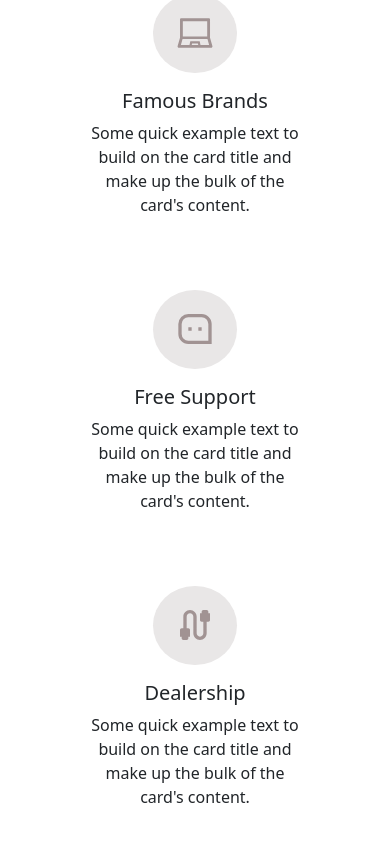
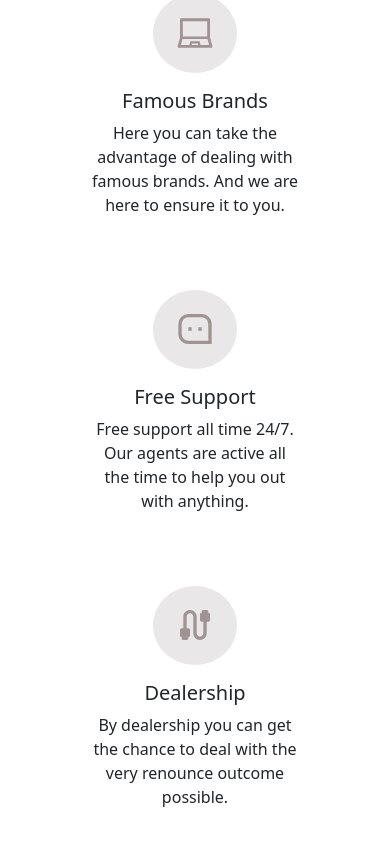
Before and after one commit to AnikKDev/laptop-mania, a React (Create React App) app: page / in a window 390 px wide. Shown: the part 1240-2084 px from the top of the page. Built offline with nearby package versions, Linux system fonts and the light colour scheme; no server answers; a web font is replaced by a local one.

Commit message:
completed: loading spinner, firebase set up

```diff
--- a/src/App.css
+++ b/src/App.css
@@ -5,5 +5,5 @@ a {
 }
 
 .set-min-height {
-    min-height: 80vh;
+    min-height: 90vh;
 }
--- a/src/Components/AddItem/AddItem.js
+++ b/src/Components/AddItem/AddItem.js
@@ -24,9 +24,10 @@ const AddItem = () => {
             .catch(function (error) {
                 console.log(error);
             });
+        data.target.reset()
     };
     return (
-        <div>
+        <div className="mb-5">
             <h2 className="text-center my-3 item-title">
                 Add items
             </h2>
--- a/src/Components/Footer/Footer.js
+++ b/src/Components/Footer/Footer.js
@@ -4,13 +4,13 @@ import { FaFacebookSquare, FaInstagram, FaLinkedin } from 'react-icons/fa';
 // FaFacebookSquare,FaInstagram,FaLinkedin
 const Footer = () => {
     return (
-        <div className='footer-container d-flex justify-content-between align-items-center mt-5 px-5'>
-            <p className="mb-0">&copy; All rights reserved to Laptop Mania</p>
-            <p className="mb-0"><span className="highlighted-text">Privacy Policy</span> | <span className="highlighted-text">Terms And Conditions</span> | <span className="highlighted-text">Contact Us</span>
+        <div className='footer-container row px-4 gx-0 justify-content-center align-items-center'>
+            <p className="mb-0 col-md-4 text-center">&copy; All rights reserved to Laptop Mania</p>
+            <p className="mb-0 col-md-4 text-center"><span className="highlighted-text">Privacy Policy</span> | <span className="highlighted-text">Terms And Conditions</span> | <span className="highlighted-text">Contact Us</span>
             </p>
-            <div>
-                <h4>Connect with us</h4>
-                <div className="d-flex align-items-center justify-content-between px-4">
+            <div className="col-md-3">
+                <h4 className="text-center">Connect with us</h4>
+                <div className="d-flex align-items-center justify-content-around px-5 mx-3 mt-md-3">
                     <FaFacebookSquare className="contact-icons highlighted-text"></FaFacebookSquare>
                     <FaInstagram className="contact-icons highlighted-text"></FaInstagram>
                     <FaLinkedin className="contact-icons highlighted-text"> </FaLinkedin>
--- a/src/Components/Home/Inventory/Inventory.js
+++ b/src/Components/Home/Inventory/Inventory.js
@@ -3,13 +3,17 @@ import React, { useState, useEffect } from 'react';
 import { Link } from 'react-router-dom';
 import './Inventory.css';
 import InventoryItem from './InventoryItem/InventoryItem';
+import LoadingSpinner from '../../Loadingspinner/LoadingSpinner';
 const Inventory = () => {
+    const [isLoading, setIsLoading] = useState(false);
     const [inventoryItems, setInventoryItems] = useState([]);
     useEffect(() => {
         async function getItems() {
             try {
+                setIsLoading(true);
                 const { data } = await axios.get('https://intense-ridge-60059.herokuapp.com/inventory');
                 setInventoryItems(data);
+                setIsLoading(false);
             } catch (error) {
                 console.error(error);
             }
@@ -21,6 +25,9 @@ const Inventory = () => {
             <h1 className='text-center inventory-title'>Inventory</h1>
             <hr className="w-25 mx-auto" />
             <div className='my-5'>
+                {
+                    isLoading ? <LoadingSpinner></LoadingSpinner> : undefined
+                }
                 {
                     inventoryItems.map(inventoryItem => <InventoryItem key={inventoryItem._id} inventoryItem={inventoryItem}></InventoryItem>)
                 }
--- a/src/Components/Home/ManiaPortal/ManiaPortal.js
+++ b/src/Components/Home/ManiaPortal/ManiaPortal.js
@@ -23,8 +23,7 @@ const ManiaPortal = () => {
                             <Card.Title>Famous Brands</Card.Title>
 
                             <Card.Text>
-                                Some quick example text to build on the card title and make up the bulk of
-                                the card's content.
+                                Here you can take the advantage of dealing with famous brands. And we are here to ensure it to you.
                             </Card.Text>
                         </Card.Body>
                     </Card>
@@ -35,8 +34,7 @@ const ManiaPortal = () => {
                             <div className="maniaportal-icons-container d-flex justify-content-center align-items-center p-3 mx-auto my-3"><RiMessage3Line className="maniaportal-icons"></RiMessage3Line></div>
                             <Card.Title>Free Support</Card.Title>
                             <Card.Text>
-                                Some quick example text to build on the card title and make up the bulk of
-                                the card's content.
+                                Free support all time 24/7. Our agents are active all the time to help you out with anything.
                             </Card.Text>
                         </Card.Body>
                     </Card>
@@ -47,8 +45,7 @@ const ManiaPortal = () => {
                             <div className="maniaportal-icons-container d-flex justify-content-center align-items-center p-3 mx-auto my-3"><MdCable className="maniaportal-icons"></MdCable></div>
                             <Card.Title>Dealership</Card.Title>
                             <Card.Text>
-                                Some quick example text to build on the card title and make up the bulk of
-                                the card's content.
+                                By dealership you can get the chance to deal with the very renounce outcome possible.
                             </Card.Text>
                         </Card.Body>
                     </Card>
@@ -59,8 +56,7 @@ const ManiaPortal = () => {
                             <div className="maniaportal-icons-container d-flex justify-content-center align-items-center p-3 mx-auto my-3"><BsSave className="maniaportal-icons"></BsSave></div>
                             <Card.Title>Convenience</Card.Title>
                             <Card.Text>
-                                Some quick example text to build on the card title and make up the bulk of
-                                the card's content.
+                                It's easy and handy to use our support and take the advantage of it. And we look forward to it.
                             </Card.Text>
                         </Card.Body>
                     </Card>
--- a/src/Components/Home/Testimonial/Testimonial.js
+++ b/src/Components/Home/Testimonial/Testimonial.js
@@ -19,8 +19,7 @@ const Testimonial = () => {
                             <Card.Title className="people-name">Mickael Bean</Card.Title>
                             <Card.Subtitle className="mb-2 text-muted">Consumer</Card.Subtitle>
                             <Card.Text className="testimony-info">
-                                Some quick example text to build on the card title and make up the bulk of
-                                the card's content.
+                                I was in search for a very reliable inventory management service provider. And here I think I found it. The Laptop Mania.
                             </Card.Text>
 
                         </Card.Body>
@@ -36,8 +35,7 @@ const Testimonial = () => {
                             <Card.Title className="people-name">Mel Gibson</Card.Title>
                             <Card.Subtitle className="mb-2 text-muted">Item Dealer</Card.Subtitle>
                             <Card.Text className="testimony-info">
-                                Some quick example text to build on the card title and make up the bulk of
-                                the card's content.
+                                It's very convininet to use Laptop Mania's support. It's an amazing experience to deal with these guys.
                             </Card.Text>
 
                         </Card.Body>
@@ -53,8 +51,7 @@ const Testimonial = () => {
                             <Card.Title className="people-name">Johnny D'Caprio</Card.Title>
                             <Card.Subtitle className="mb-2 text-muted">Item Dealer</Card.Subtitle>
                             <Card.Text className="testimony-info">
-                                Some quick example text to build on the card title and make up the bulk of
-                                the card's content.
+                                Never disappoint. Alaways great every way possible with very good outcome. Happy to be dealer with Laptop Mania.
                             </Card.Text>
 
                         </Card.Body>
--- a/src/Components/ManageInventories/ManageInventories.js
+++ b/src/Components/ManageInventories/ManageInventories.js
@@ -3,13 +3,17 @@ import React, { useEffect, useState } from 'react';
 import { Table } from 'react-bootstrap';
 import { Link } from 'react-router-dom';
 import './ManageInventories.css';
+import LoadingSpinner from '../Loadingspinner/LoadingSpinner';
 const ManageInventories = () => {
     const [allItems, setAllItems] = useState([]);
+    const [isLoading, setIsLoading] = useState(false);
     useEffect(() => {
         async function getAllItems() {
             try {
+                setIsLoading(true);
                 const { data } = await axios.get('https://intense-ridge-60059.herokuapp.com/manage-inventories');
                 setAllItems(data);
+                setIsLoading(false);
             } catch (error) {
                 console.error(error);
             }
@@ -39,7 +43,11 @@ const ManageInventories = () => {
         <div>
             <h1 className='text-center my-5 inventory-title'>Manage Inventory</h1>
             <div className="container">
+                {
+                    isLoading ? <LoadingSpinner></LoadingSpinner> : undefined
+                }
                 <Table striped bordered hover>
+
                     <thead>
                         <tr>
 
@@ -51,6 +59,7 @@ const ManageInventories = () => {
                         </tr>
                     </thead>
                     <tbody>
+
                         {
                             allItems.map(item => {
 
@@ -68,7 +77,7 @@ const ManageInventories = () => {
                     </tbody>
                 </Table>
             </div>
-            <Link to="/add-item"><button className="btn btn-danger manage-inventory-btn d-block mx-auto mt-5">Add New Item</button></Link>
+            <Link to="/add-item"><button className="btn btn-danger manage-inventory-btn d-block mx-auto my-5">Add New Item</button></Link>
         </div>
     );
 };
--- a/src/Components/NotFound/NotFound.js
+++ b/src/Components/NotFound/NotFound.js
@@ -3,9 +3,11 @@ import { useNavigate } from 'react-router-dom';
 const NotFound = () => {
     const navigate = useNavigate();
     return (
-        <div className='set-min-height'>
-            <h1>404 Not Found</h1>
-            <button className="btn btn-danger" onClick={() => navigate('/home')}>Take me home</button>
+        <div className='set-min-height d-flex align-items-center justify-content-center'>
+            <div className="">
+                <h1>404 Not Found</h1>
+                <button className="btn btn-danger d-block mx-auto mt-3" onClick={() => navigate('/home')}>Take me home</button>
+            </div>
         </div>
     );
 };
```
Also changed, not shown: src/Components/Home/FeaturedItems/FeaturedItems.js (deleted, +0 -11 lines), src/Components/MyItems/MyItems.js (+10 -2 lines), firebase.json (added), 2 other files (tests, documents, lock files or other folders).
